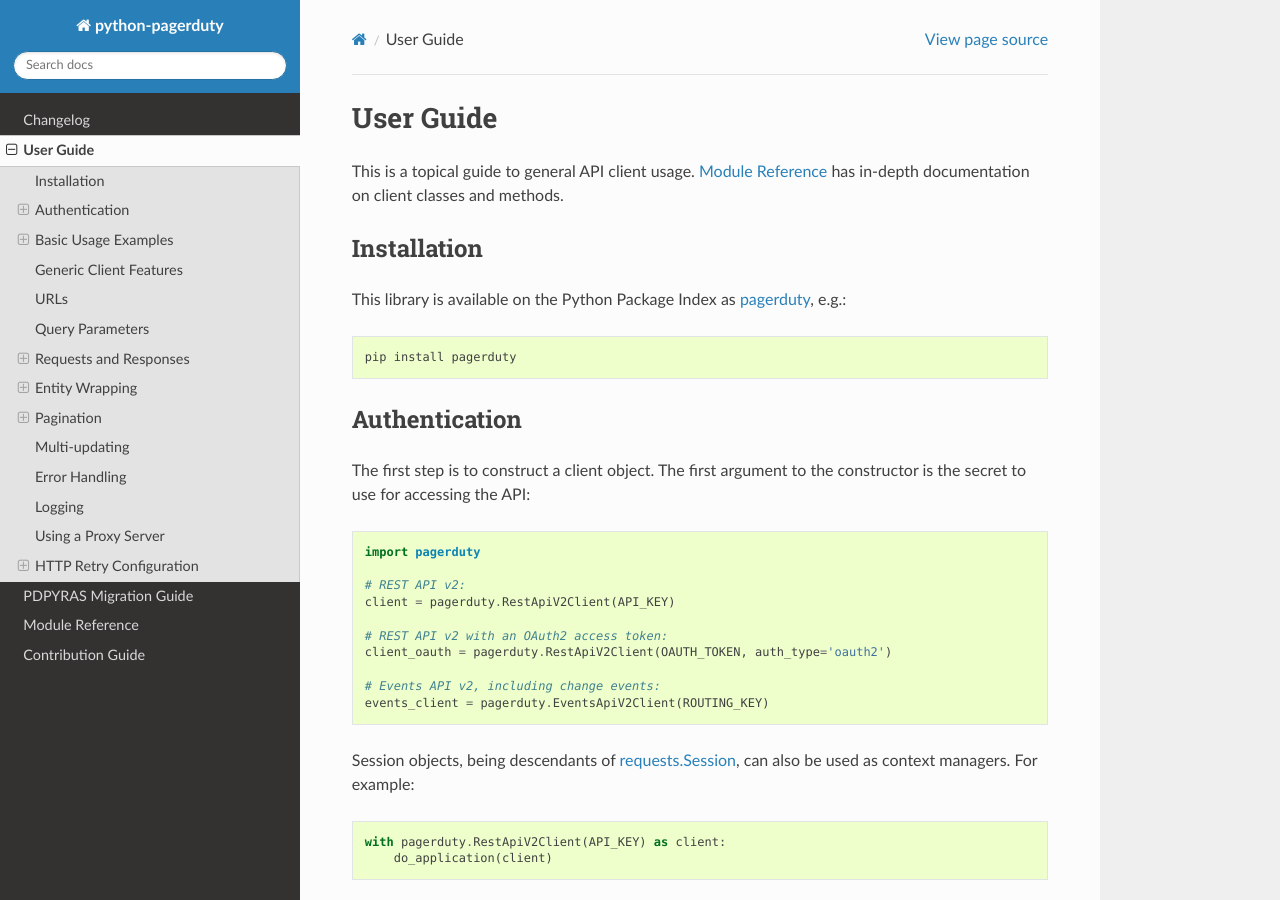
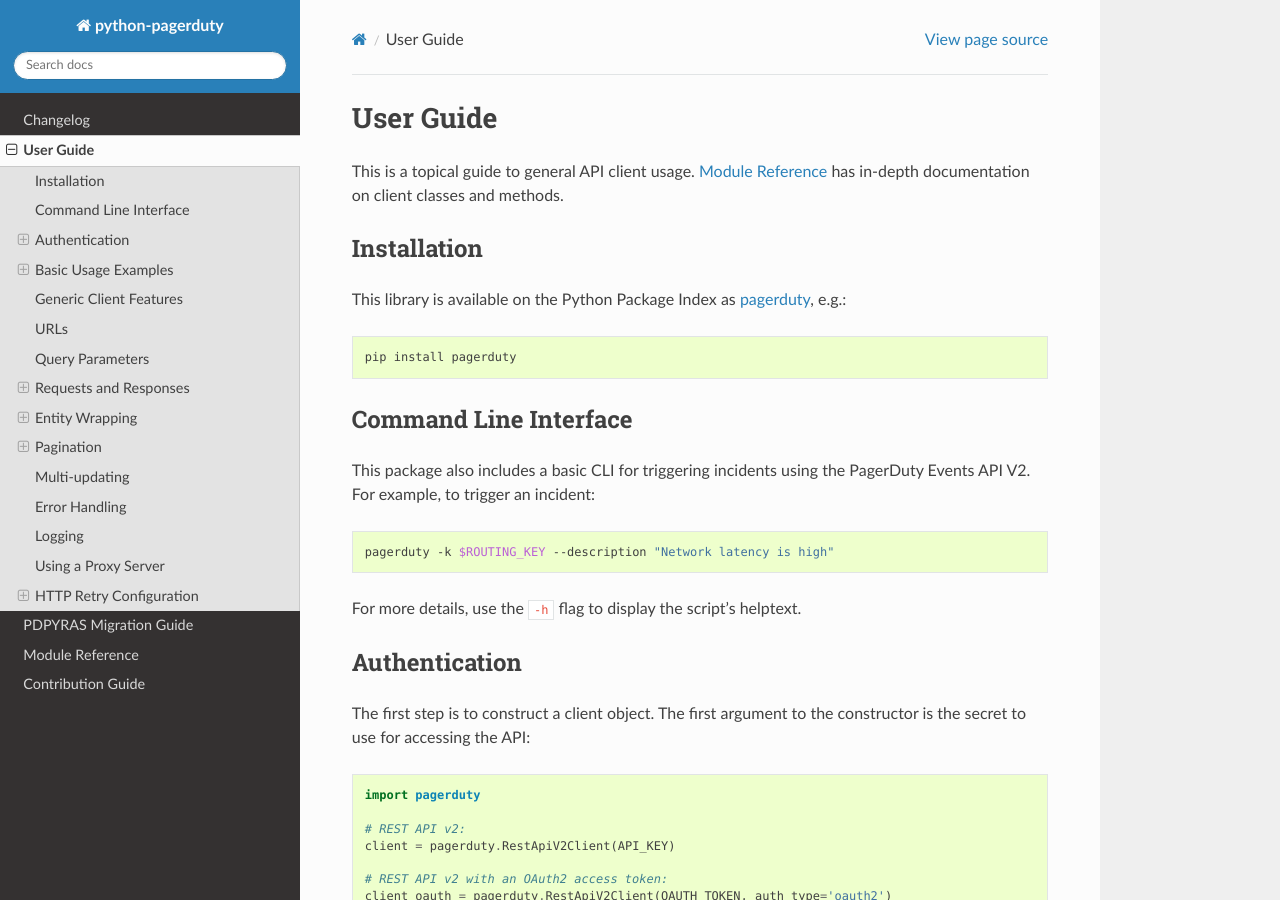
Before and after one commit to PagerDuty/python-pagerduty, a Sphinx documentation site: the page built from sphinx/source/user_guide.rst, in a window 1280 px wide and 900 px high. Built offline with Sphinx 7.4.7 and the Read the Docs theme 3.1.0, drawn with Linux system fonts in a browser that asks for light colours.

Commit message:
Add CLI introduction to user guide / README

```diff
--- a/sphinx/source/user_guide.rst
+++ b/sphinx/source/user_guide.rst
@@ -17,6 +17,16 @@
 
     pip install pagerduty
 
+Command Line Interface
+----------------------
+This package also includes a basic CLI for triggering incidents using the
+PagerDuty Events API V2. For example, to trigger an incident:
+
+.. code-block:: bash
+
+    pagerduty -k $ROUTING_KEY --description "Network latency is high"
+
+For more details, use the ``-h`` flag to display the script's helptext.
 
 Authentication
 --------------
```
Also changed, not shown: README.rst (+10 -0 lines).
